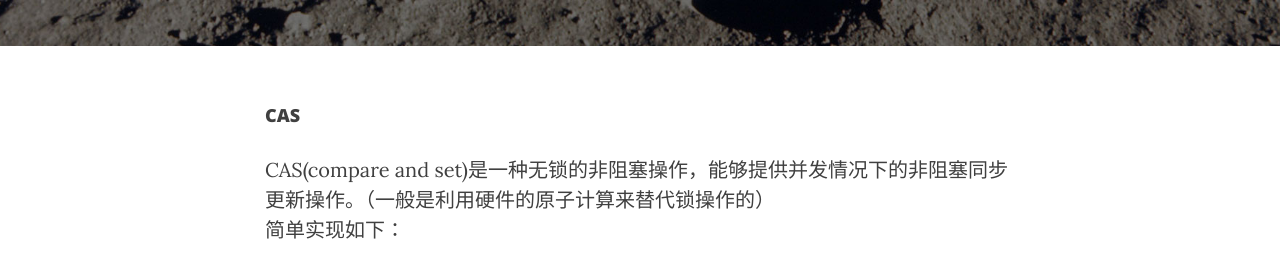
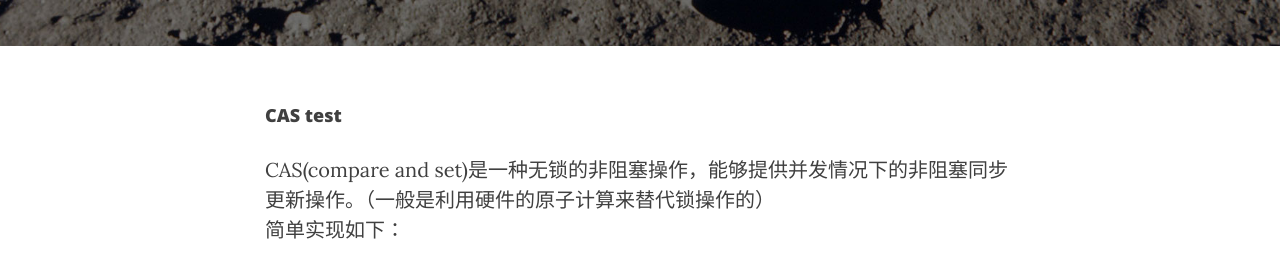
Before and after one commit to scauwjh/blog, a Jekyll site: the page built from _posts/2015-12-26-CAS非阻塞操作.markdown, in a window 1280 px wide. Shown: the part 387-665 px from the top of the page. Built offline with Jekyll 4.4.1, drawn with Linux system fonts in a browser that asks for light colours; nearby versions of some CDN libraries; comment, search, counter and statistics services are not loaded.

Commit message:
Update 2015-12-26-CAS非阻塞操作.markdown

```diff
--- a/_posts/2015-12-26-CAS非阻塞操作.markdown
+++ b/_posts/2015-12-26-CAS非阻塞操作.markdown
@@ -7,7 +7,7 @@ author:     "Kei Wu"
 header-img: "img/post-bg-05.jpg"
 ---
 
-#### CAS
+#### CAS test
 CAS(compare and set)是一种无锁的非阻塞操作，能够提供并发情况下的非阻塞同步更新操作。（一般是利用硬件的原子计算来替代锁操作的）
 简单实现如下：
 {% highlight java %}
```
